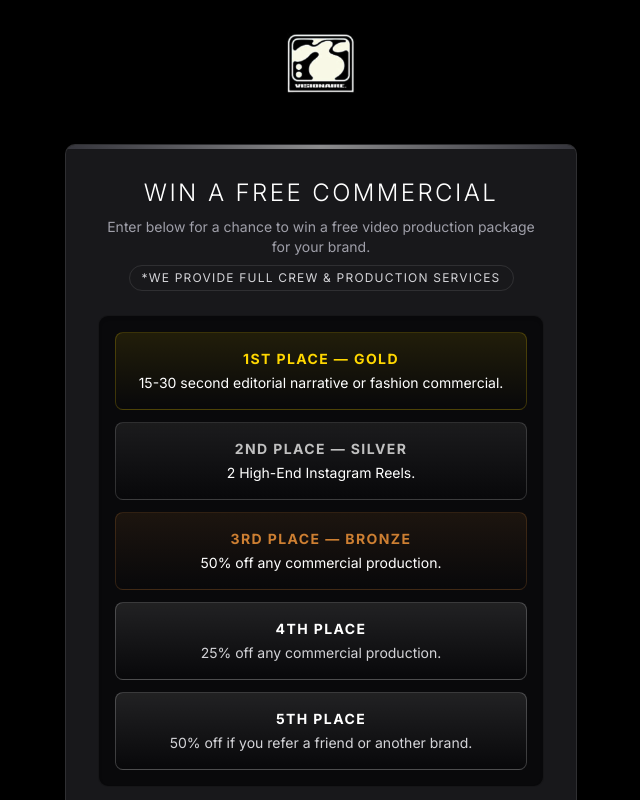
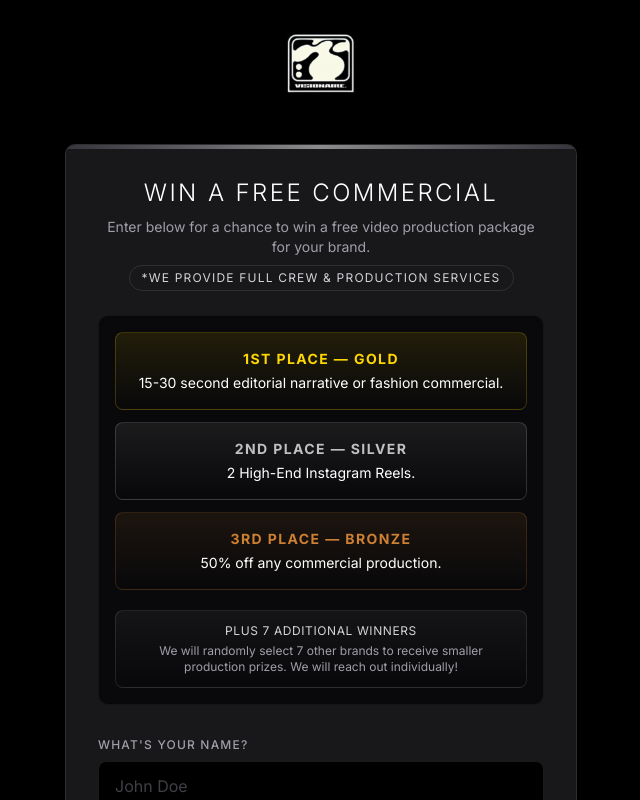
Before and after one commit to 1bstaragency-lab/Visionaire-Site, a Next.js app: page /giveaway in a window 1280 px wide. Shown: the top 800 px of the page, without its empty margins (319-959 px from the left). Built offline with nearby package versions, Linux system fonts and the light colour scheme; no server answers; a web font is replaced by a local one.

Commit message:
style: Replace 4th/5th place tiers with a single 7 additional winners box

```diff
--- a/src/components/GiveawayForm.tsx
+++ b/src/components/GiveawayForm.tsx
@@ -46,13 +46,9 @@ export default function GiveawayForm() {
           <p className="text-[#CD7F32] text-sm font-bold uppercase tracking-widest mb-1">3rd Place — Bronze</p>
           <p className="text-white text-sm">50% off any commercial production.</p>
         </div>
-        <div className="bg-gradient-to-b from-white/10 to-transparent border border-white/20 p-4 rounded-md text-center flex flex-col items-center justify-center">
-          <p className="text-white text-sm font-bold uppercase tracking-widest mb-1">4th Place</p>
-          <p className="text-zinc-300 text-sm">25% off any commercial production.</p>
-        </div>
-        <div className="bg-gradient-to-b from-white/10 to-transparent border border-white/20 p-4 rounded-md text-center flex flex-col items-center justify-center">
-          <p className="text-white text-sm font-bold uppercase tracking-widest mb-1">5th Place</p>
-          <p className="text-zinc-300 text-sm">50% off if you refer a friend or another brand.</p>
+        <div className="bg-gradient-to-b from-white/5 to-transparent border border-white/10 p-3 rounded-md text-center mt-2">
+          <p className="text-zinc-300 text-xs tracking-wider uppercase mb-1">Plus 7 Additional Winners</p>
+          <p className="text-zinc-400 text-xs">We will randomly select 7 other brands to receive smaller production prizes. We will reach out individually!</p>
         </div>
       </div>
 
```
